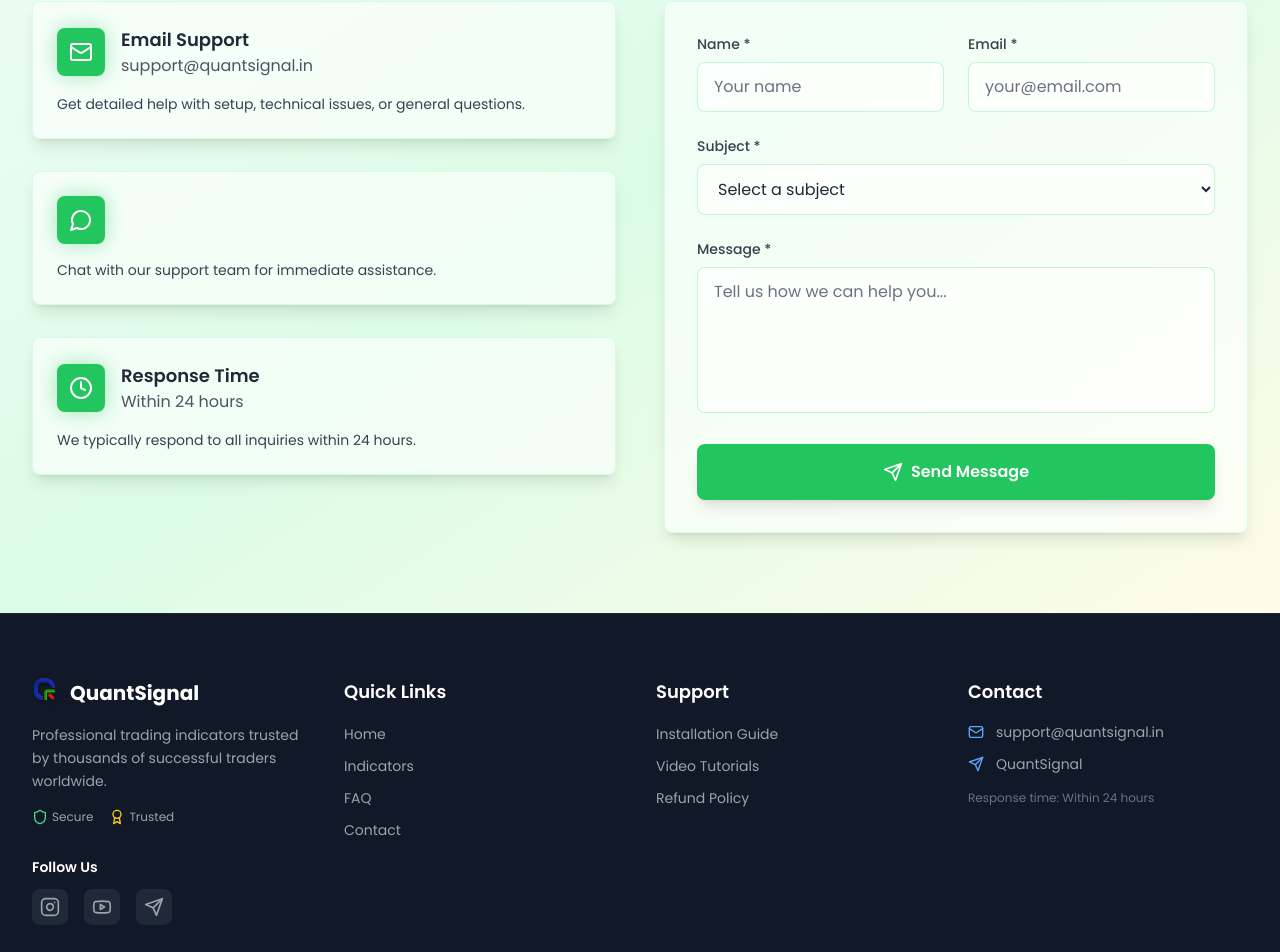
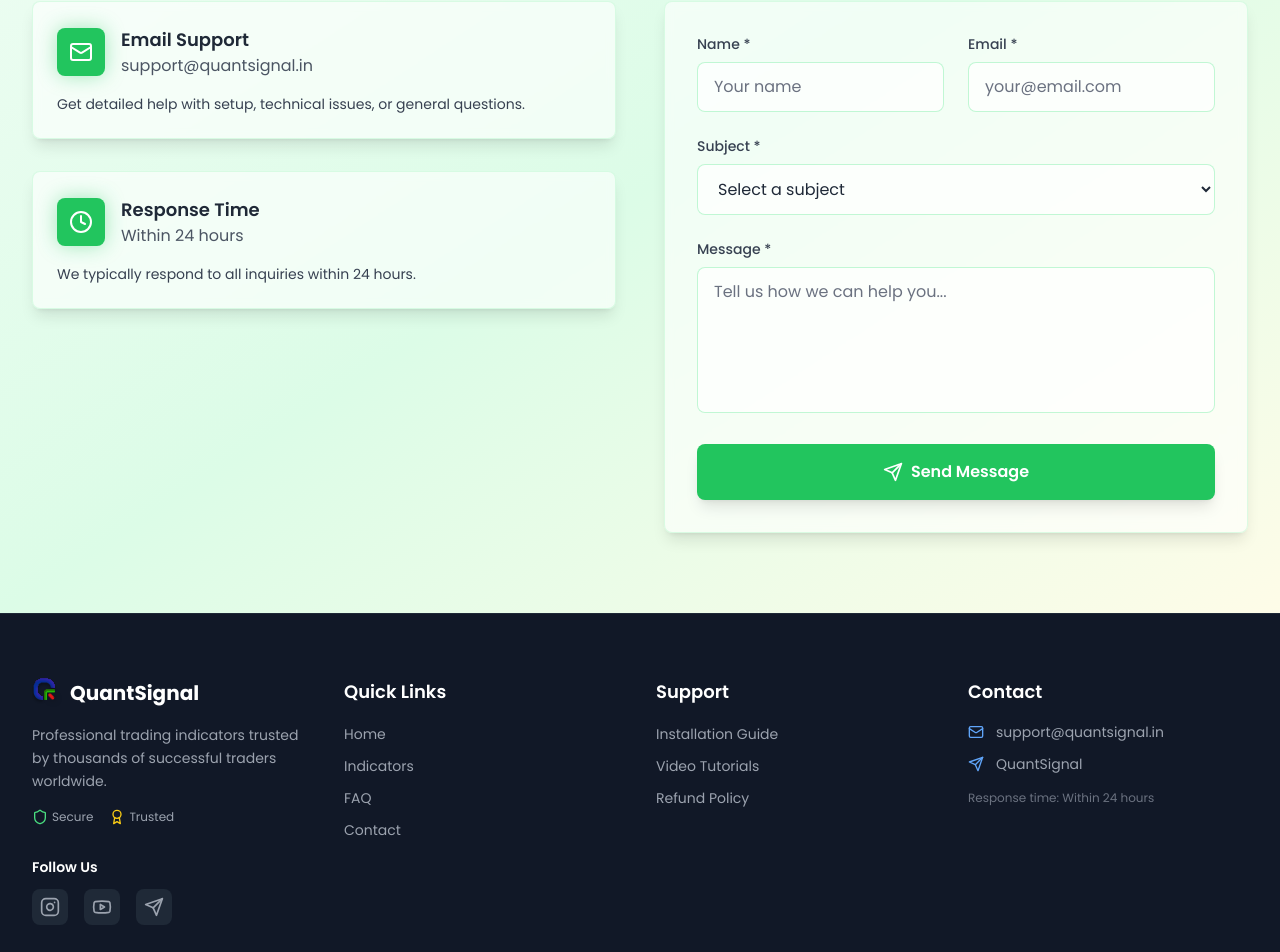
Before and after one commit to Credennz/QuantSignal, a React (Vite) app: page / in a window 1280 px wide. Shown: the part 4525-5477 px from the top of the page. Built offline with nearby package versions, Linux system fonts and the light colour scheme.

Commit message:
remove all live chart

```diff
--- a/src/components/Contact.tsx
+++ b/src/components/Contact.tsx
@@ -59,23 +59,7 @@ export function Contact() {
               </p>
             </div>
 
-            <div className="bg-white/60 backdrop-blur-sm border border-green-200/50 rounded-lg p-6 shadow-lg">
-              <div className="flex items-center space-x-4 mb-4">
-                <div
-                  className="p-3 rounded-lg shadow-lg"
-                  style={{
-                    backgroundColor: '#22C55E',
-                    boxShadow: '0 0 20px rgba(34, 197, 94, 0.4)'
-                  }}
-                >
-                  <MessageCircle className="h-6 w-6 text-white" />
-                </div>
 
-              </div>
-              <p className="text-gray-700 text-sm">
-                Chat with our support team for immediate assistance.
-              </p>
-            </div>
 
             <div className="bg-white/60 backdrop-blur-sm border border-green-200/50 rounded-lg p-6 shadow-lg">
               <div className="flex items-center space-x-4 mb-4">
```
